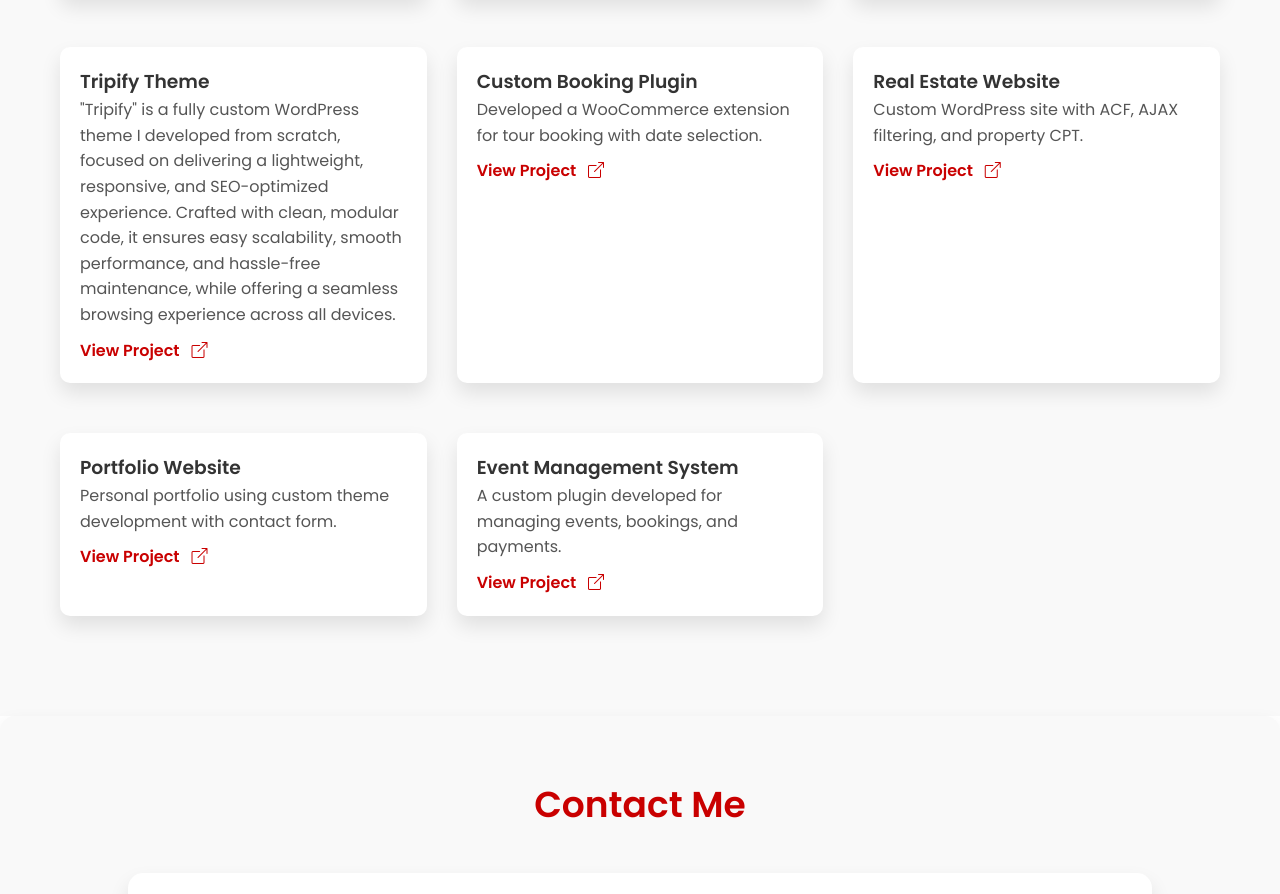
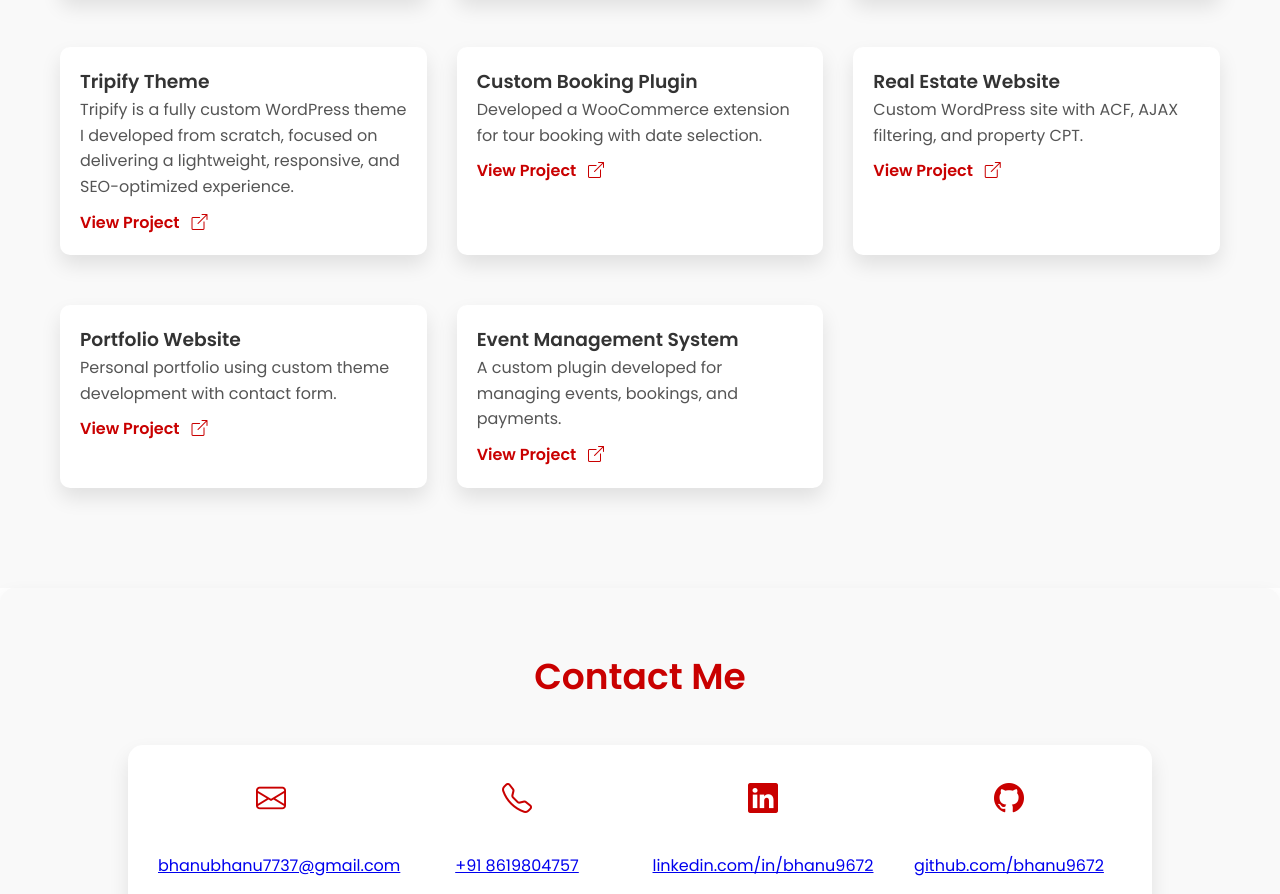
Before and after one commit to bhanu9672/bhanu, a plain HTML site: page index.html in a window 1280 px wide. Shown: the part 3127-4021 px from the top of the page. Drawn offline with nearby package versions, Linux system fonts and the light colour scheme.

Commit message:
Update index.html

```diff
--- a/index.html
+++ b/index.html
@@ -608,7 +608,7 @@
       </div>
       <div class="project-card">
         <h3>Tripify Theme</h3>
-        <p>"Tripify" is a fully custom WordPress theme I developed from scratch, focused on delivering a lightweight, responsive, and SEO-optimized experience. Crafted with clean, modular code, it ensures easy scalability, smooth performance, and hassle-free maintenance, while offering a seamless browsing experience across all devices.</p>
+        <p>Tripify is a fully custom WordPress theme I developed from scratch, focused on delivering a lightweight, responsive, and SEO-optimized experience. </p>
         <a href="https://wordpress.org/themes/tripify/" target="_blank">
           View Project <i class="bi bi-box-arrow-up-right" style="margin-left: 8px;"></i>
         </a>
@@ -656,7 +656,7 @@
       </div>
       <div class="project-card">
         <h3>Tripify Theme</h3>
-        <p>"Tripify" is a fully custom WordPress theme I developed from scratch, focused on delivering a lightweight, responsive, and SEO-optimized experience. Crafted with clean, modular code, it ensures easy scalability, smooth performance, and hassle-free maintenance, while offering a seamless browsing experience across all devices.</p>
+        <p>"Tripify" is a fully custom WordPress theme I developed from scratch, focused on delivering a lightweight, responsive, and SEO-optimized experience. </p>
         <a href="https://wordpress.org/themes/tripify/" target="_blank">
           View Project <i class="bi bi-box-arrow-up-right" style="margin-left: 8px;"></i>
         </a>
```
